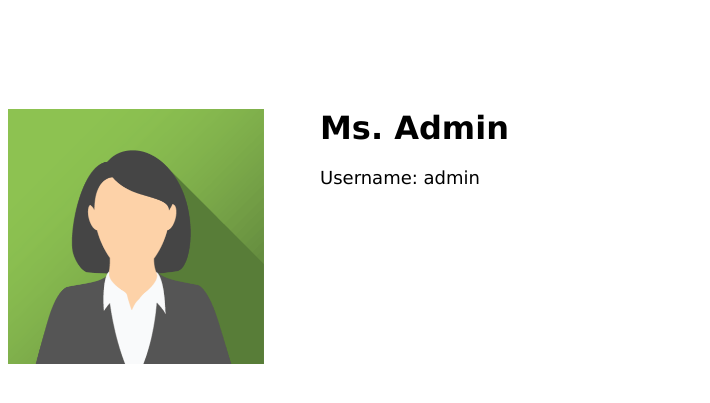
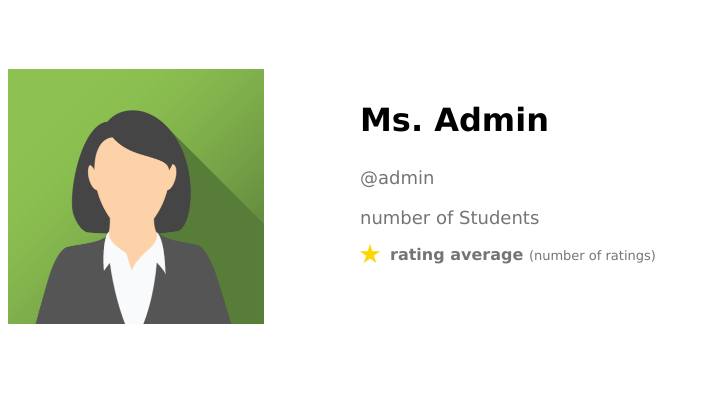
Before and after one commit to josemnmatos/learning-platform, a Django app: page /viewProfile/1 in a window 1280 px wide; the page is wider, and only the part inside the window is pictured. Shown: the part 131-534 px from the top of that part, without its empty margins (0-710 px from the left). Run offline with Django 4.2, Linux system fonts and the light colour scheme; data comes from the database, SQL or seed files in the repository; parts of the project's set-up code (start-up, migrations or seed data) failed here and were passed over.

Commit message:
profile page changes

```diff
--- a/plp_app/templates/app/courseCreated.html
+++ b/plp_app/templates/app/courseCreated.html
@@ -10,7 +10,7 @@
 {% include 'app/navBar.html' with thisUser=thisUser userId=userId %}
 <h2> - Courses created</h2>
 {% if not coursesMade %}
-    <h3>you need to create a course</h3>
+    <h3>0 courses created</h3>
 {% else %}
     <ul>
     {% for course in coursesMade %}
--- a/plp_app/templates/app/viewProfile.html
+++ b/plp_app/templates/app/viewProfile.html
@@ -4,38 +4,75 @@
     <style>
 
 
+
         .image{
             position: fixed;
-            top: 30%;
+            top: 200px;
             width: 20%;
         }
 
 
 
         .name{
-            position: absolute;
-            top:26%;
+            position:absolute;
+            top:200px;
             font-size:xx-large;
             font-weight: bold;
             font-family:Verdana, Geneva, Tahoma, sans-serif;
-            left: 25%;
+            left: 360px;
         }
 
         .username{
-            position: absolute;
-            top:35%;
+            position:absolute;
+            top:280px;
             font-size:large;
+            color:rgba(0, 0, 0, 0.547);
             font-display:inherit;
             font-family:Verdana, Geneva, Tahoma, sans-serif;
-            left: 25%;
+            left: 360px;
         }
+
+        .nStudents{
+            position:absolute;
+            top:320px;
+            font-size:large;
+            color:rgba(0, 0, 0, 0.547);
+            font-display:inherit;
+            font-family:Verdana, Geneva, Tahoma, sans-serif;
+            left: 360px;
+        }
+
+        .rating{
+            position:absolute;
+            top:360px;
+            font-size:medium;
+            font-weight: bold;
+            color:rgba(0, 0, 0, 0.547);
+            font-display:inherit;
+            font-family:Verdana, Geneva, Tahoma, sans-serif;
+            left: 390px;
+        }
+
+
+
+        .star{
+            position:absolute;
+            top:375px;
+            width: 20px;
+            font-display:inherit;
+            left: 360px;
+        }
+
 
     </style>
 
         {% include 'app/navBar.html' with thisUser=thisUser userId=public.profileId.userId.id %}
 
-        <p style="text-align:left; display: table-cell;"><img class="image" src="{% static 'images/' %}{{ public.avatar }}.png"></p>
-        <p class = "name"> {{ public.name }} {{ public.surname }}</p>
-        <p class="username">Username: {{ public.profileId.userId.username }}</p>
+            <p style="text-align:left; display: table-cell;"><img class="image" src="{% static 'images/' %}{{ public.avatar }}.png"></p>
+            <p class = "name"> {{ public.name }} {{ public.surname }}</p>
+            <p class="username">@{{ public.profileId.userId.username }}</p>
+            <p class="nStudents">number of Students</p>
+            <p><img class="star" src="{% static 'images/' %}star.png"></p>
+            <p class="rating">rating average <b style="font-size:small;font-weight: 500;">(number of ratings)</b></p>
 
 {% endblock %}
```
Also changed, not shown: plp_app/static/images/star.png (added).
